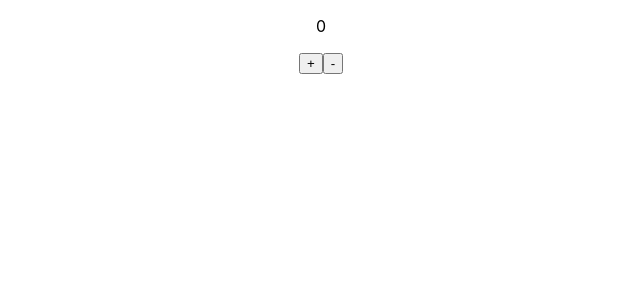
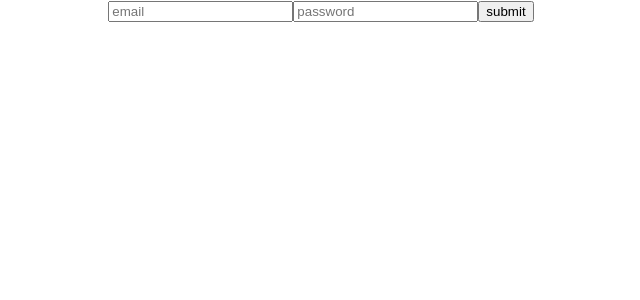
Before and after one commit to gayathrislatrainer23-bot/-MERN-BACKEND---9-TO-11-AM-, a React (Create React App) app: page / in a window 1280 px wide. Shown: the top 300 px of the page, without its empty margins (319-959 px from the left). Built offline with nearby package versions, Linux system fonts and the light colour scheme.

Commit message:
1. form 2. event 3.controlled comp

```diff
--- a/src/App.js
+++ b/src/App.js
@@ -1,6 +1,7 @@
 
 import './App.css';
-import Count from './components/Count';
+import SampleForm from './components/SampleForm';
+// import Count from './components/Count';
 // import Greeting from './components/Greeting';
 
 function App() {
@@ -8,7 +9,8 @@ function App() {
   return (
     <div className="App">
 {/* <Greeting  name1 ={name1} /> */}
-<Count/>
+{/* <Count/> */}
+<SampleForm/>
     </div>
 
   );
--- a/src/components/Count.jsx
+++ b/src/components/Count.jsx
@@ -7,7 +7,7 @@ const [count1,setCount1] = useState(0)
     return(
         <div className="count">
             <p> {count1}</p>
-<button onClick={() => setCount1(count1 +1)}> + </button>
+<button onClick={() => setCount1(count1 + 1)}> + </button>
 <button onClick={() => setCount1(count1 - 1)}> - </button>
 
         </div>
--- /dev/null
+++ b/src/components/SampleForm.jsx
@@ -0,0 +1,24 @@
+import { useState } from "react";
+
+const SampleForm = () => {
+    const [email , setEmail] = useState('')
+    console.log(email)
+
+const HandleSubmit =(event)=>{
+ event.preventDefault()
+     console.log(event,"event")
+ alert(`${email}`, )
+}
+    return (
+        <>
+            <form onSubmit={HandleSubmit}>
+                <input type="email"  value ={email} onChange={(e)=>setEmail(e.target.value)} placeholder="email" />
+                {/* controlled input */}
+                <input type="password" placeholder="password" />
+                <button type="submit"> submit</button>
+            </form>
+        </>
+    )
+}
+
+export default SampleForm;
```
Also changed, not shown: 1 other file (tests, documents, lock files or other folders).
